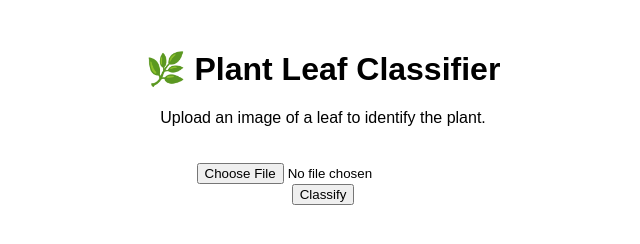
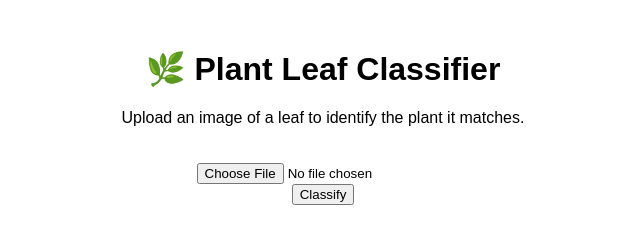
Before and after one commit to Mwangiboyle/Plant_leaf_identification, a plain HTML site: page index.html in a window 1280 px wide. Shown: the whole page, without its empty margins (317-957 px from the left). Drawn offline with Linux system fonts and the light colour scheme.

Commit message:
updated index.html file

```diff
--- a/index.html
+++ b/index.html
@@ -25,7 +25,7 @@
 </head>
 <body>
     <h1>🌿 Plant Leaf Classifier</h1>
-    <p>Upload an image of a leaf to identify the plant.</p>
+    <p>Upload an image of a leaf to identify the plant it matches.</p>
 
     <input type="file" id="fileInput" accept="image/*">
     <br>
```
